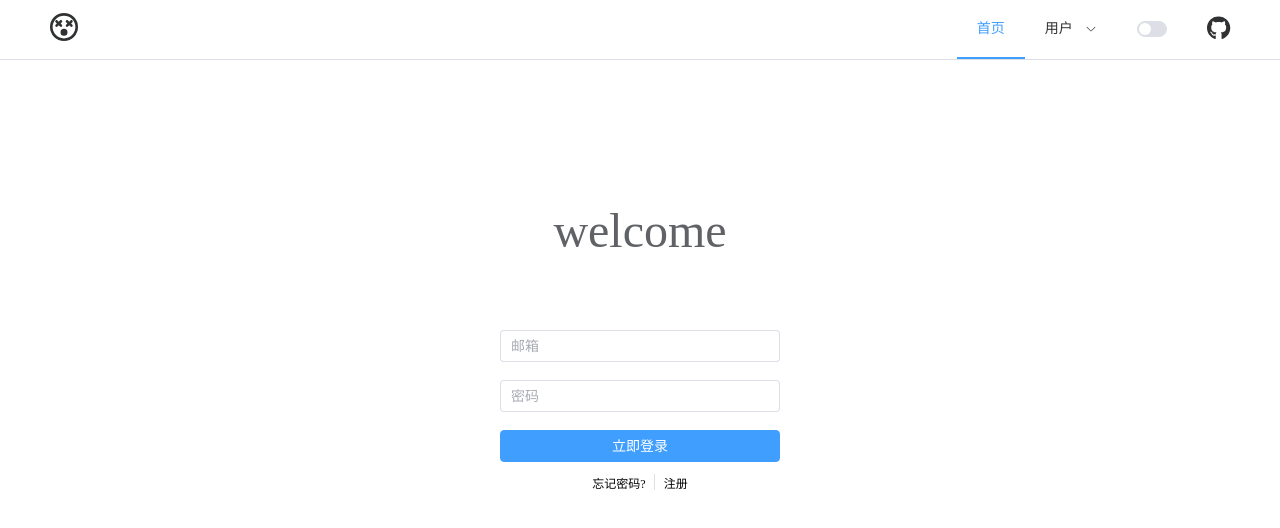
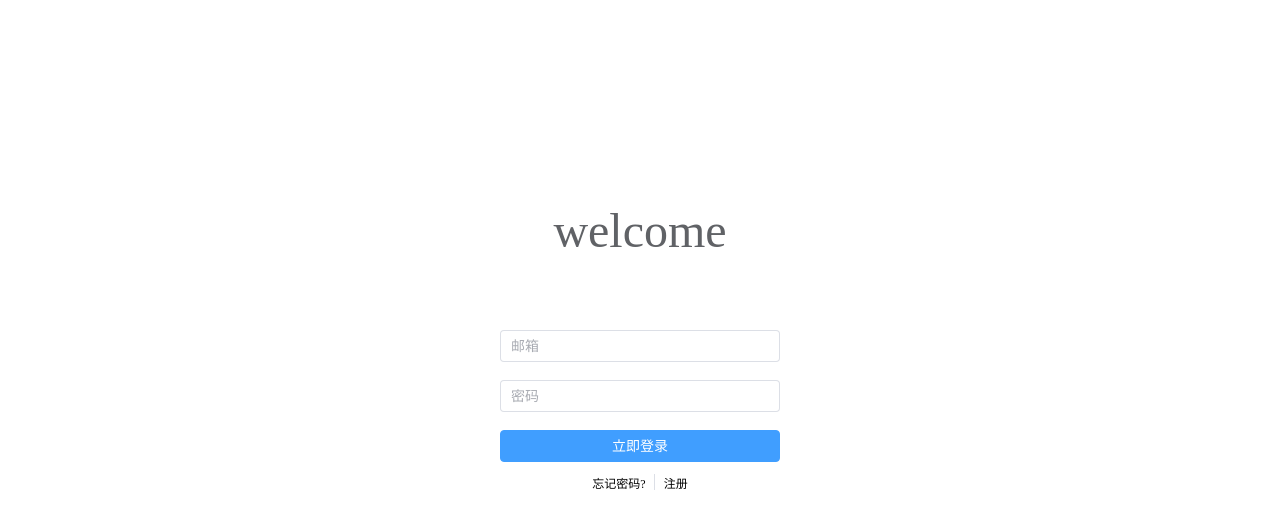
Before and after one commit to abin-zh/wuzongbo-lesson, a Vue app: page /#/user/login in a window 1280 px wide. Shown: the top 528 px of the page. Built offline with nearby package versions, Linux system fonts and the light colour scheme.

Commit message:
更新UI，登出，页面返回

```diff
--- a/src/App.vue
+++ b/src/App.vue
@@ -1,19 +1,14 @@
 <template>
     <el-container>
         <el-header class="header">
-            <el-menu :default-active="activeIndex" mode="horizontal" :ellipsis="false" router>
+            <el-menu :default-active="activeIndex" mode="horizontal" :ellipsis="false" router v-if="isLogginIn">
                 <el-menu-item>
                     <div>
-                        <font-awesome-icon icon="fa-regular fa-face-dizzy" size="2xl" />
+                        <font-awesome-icon icon="fa-regular fa-face-dizzy" size="xl" />
                     </div>
                 </el-menu-item>
                 <div class="flex-grow" />
                 <el-menu-item index="/">首页</el-menu-item>
-                <el-sub-menu index="/user">
-                    <template #title>用户</template>
-                    <el-menu-item index="/user/login">登录</el-menu-item>
-                    <el-menu-item index="/user/mine">我的</el-menu-item>
-                </el-sub-menu>
                 <!-- 切换主题 -->
                 <el-menu-item>
                     <div>
@@ -21,13 +16,13 @@
                         </el-switch>
                     </div>
                 </el-menu-item>
-                <el-menu-item>
-                    <div>
-                        <a href="https://github.com/abin-zh/wuzongbo-lesson">
-                            <font-awesome-icon icon="fa-brands fa-github" size="2xl" />
-                        </a>
-                    </div>
-                </el-menu-item>
+                <el-sub-menu>
+                    <template #title>
+                        <el-avatar size="small" src="https://q.qlogo.cn/g?b=qq&nk=863030357&s=640"></el-avatar>
+                    </template>
+                    <el-menu-item index="/user/mine">我的</el-menu-item>
+                    <el-menu-item @click="logout">登出</el-menu-item>
+                </el-sub-menu>
             </el-menu>
         </el-header>
         <router-view></router-view>
@@ -37,6 +32,8 @@
 <script>
 import { ref } from 'vue'
 import { useDark, useToggle } from '@vueuse/core'
+import { useUserStore } from '@/stores/user'
+
 const isDark = useDark()
 
 export default {
@@ -44,10 +41,16 @@ export default {
     created() {
         this.activeIndex = '/';
     },
+    computed: {
+        isLogginIn() {
+            const userStore = useUserStore();
+            return userStore.getUserToken() == "" ? false : true;
+        }
+    },
     data() {
         return {
             swiDark: ref(isDark.value),
-            activeIndex: '/'
+            activeIndex: '/',
         }
     },
     methods: {
@@ -55,11 +58,16 @@ export default {
             //参考https://www.cnblogs.com/libaiyun/p/16462465.html
             const toggleDark = useToggle(isDark)
             toggleDark()
+        },
+        logout() {
+            const userStore = useUserStore();
+            userStore.$reset();
+            this.$router.push('/user/login');
         }
     }
 }
 </script>
 
 <style>
-    @import '@/assets/base.css';
+@import '@/assets/base.css';
 </style>
--- a/src/views/article/Article.vue
+++ b/src/views/article/Article.vue
@@ -1,8 +1,8 @@
 <template>
     <div class="aside-menu-hr">
         <el-affix :offset="0">
-            <el-button>
-                <font-awesome-icon icon="fa-solid fa-bars" />
+            <el-button @click="back">
+                <font-awesome-icon icon="fa-solid fa-chevron-left" />
             </el-button>
         </el-affix>
     </div>
@@ -53,8 +53,6 @@ export default {
 
             const formattedTime = year + '年' + month + '月' + day + '日 ' + hours + ':' + minutes + ':' + seconds;
 
-            console.log(formattedTime);
-
             this.createTime = formattedTime;
             // 输出: 2023-11-07 03:37:43
 
@@ -66,6 +64,11 @@ export default {
             user: {},
             createTime: "",
             article: {}
+        }
+    },
+    methods: {
+        back() {
+            this.$router.back();
         }
     }
 }
--- a/src/views/user/Login.vue
+++ b/src/views/user/Login.vue
@@ -68,7 +68,7 @@
                         userStore.setUser(res.data.userinfo);
                         ElMessage({message: '登录成功',type: 'success',offset:100});
                         //跳转
-                        router.push('/user/mine');
+                        router.push('/');
                     }else{
                         ElMessage({message: res.msg,type: 'warning',offset:100});
                     }
```
